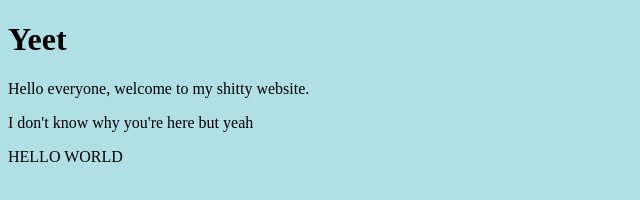
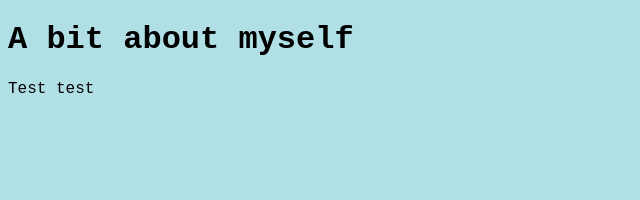
Before and after one commit to dankboi777/dankboi777.github.io, a plain HTML site: page index.html in a window 1280 px wide. Shown: the whole page, without its empty margins (0-640 px from the left). Drawn offline with Linux system fonts and the light colour scheme.

Commit message:
Update index.html

```diff
--- a/index.html
+++ b/index.html
@@ -4,13 +4,12 @@
     <meta charset="utf-8">
     <title>Yeah boi</title>
     <style>
-      body {background-color: powderblue;}
+      body {background-color: powderblue;
+            font-family: "courier new";}
     </style>
   </head>
   <body>
-    <h1>Yeet</h1>
-    <p>Hello everyone, welcome to my shitty website.</p>
-    <p>I don't know why you're here but yeah</p>
-    <p>HELLO WORLD</p>
+    <h1>A bit about myself</h1>
+    <p>Test test</p>
   </body>
 </html>
```
